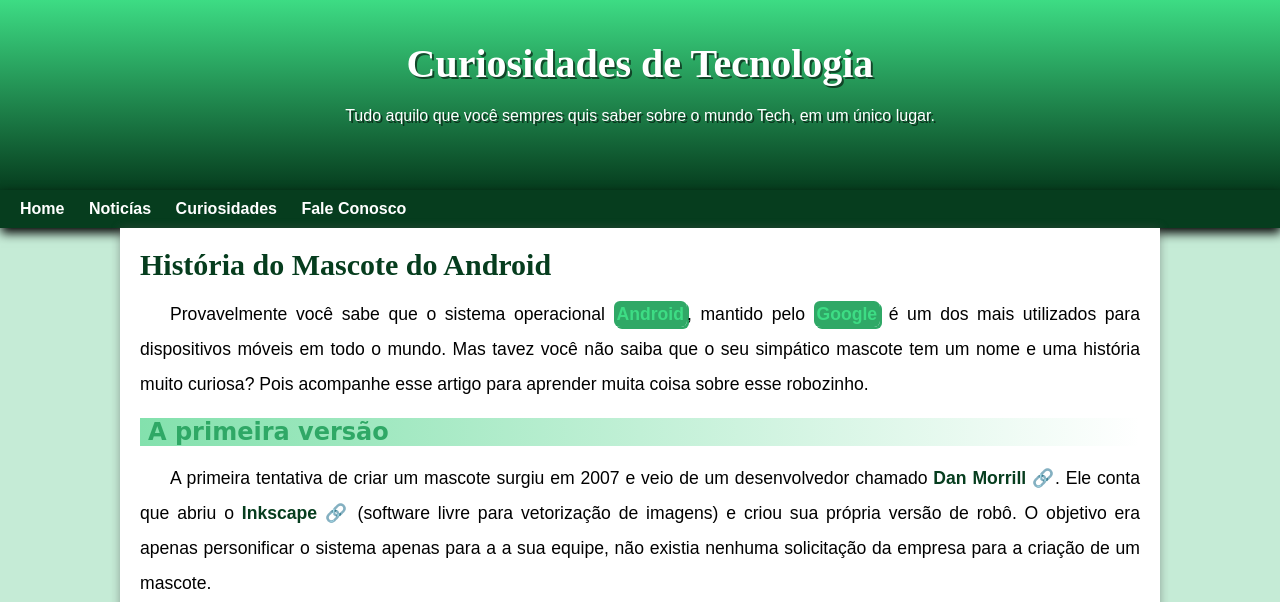
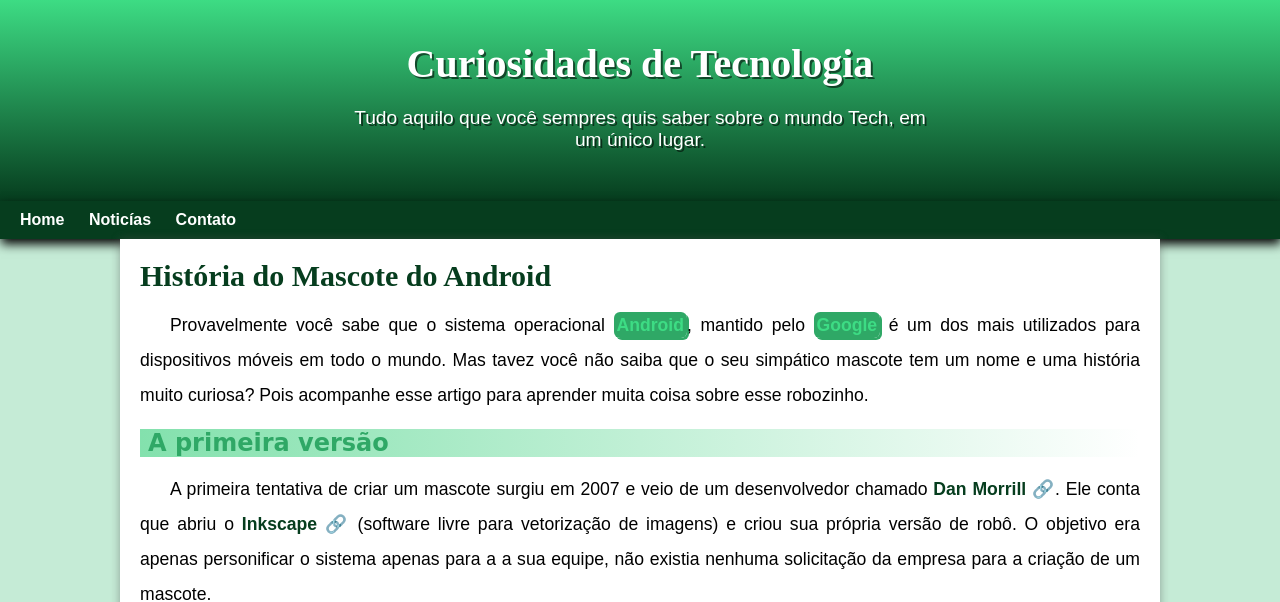
Before and after one commit to Gilferprog/projeto-android, a plain HTML site: page index.html in a window 1280 px wide. Shown: the top 602 px of the page. Drawn offline with Linux system fonts and the light colour scheme.

Commit message:
Problema de Paddim corrigido

```diff
--- a/estilo/style.css
+++ b/estilo/style.css
@@ -75,6 +75,14 @@ header > h1{
 header > p{
     color: var(--cor6);
     text-shadow: 2px 2px 0px rgba(0, 0, 0, 0.562);
+    font-size: 1.2em;
+    max-width: 600px;
+    padding-right: 10px;
+    padding-left: 10px;
+    margin: auto;
+    padding-bottom: 50px;
+    text-shadow: 2px 2px 0px rgba(0, 0, 0, 0.562);
+
 }
 
 nav{
--- a/index.html
+++ b/index.html
@@ -18,8 +18,7 @@
     <nav>
         <a href="#">Home</a>
         <a href="#">Noticías</a>
-        <a href="#">Curiosidades</a>
-        <a href="#">Fale Conosco</a>
+        <a href="#">Contato</a>
     </nav>
     <main>
         <article>
```
